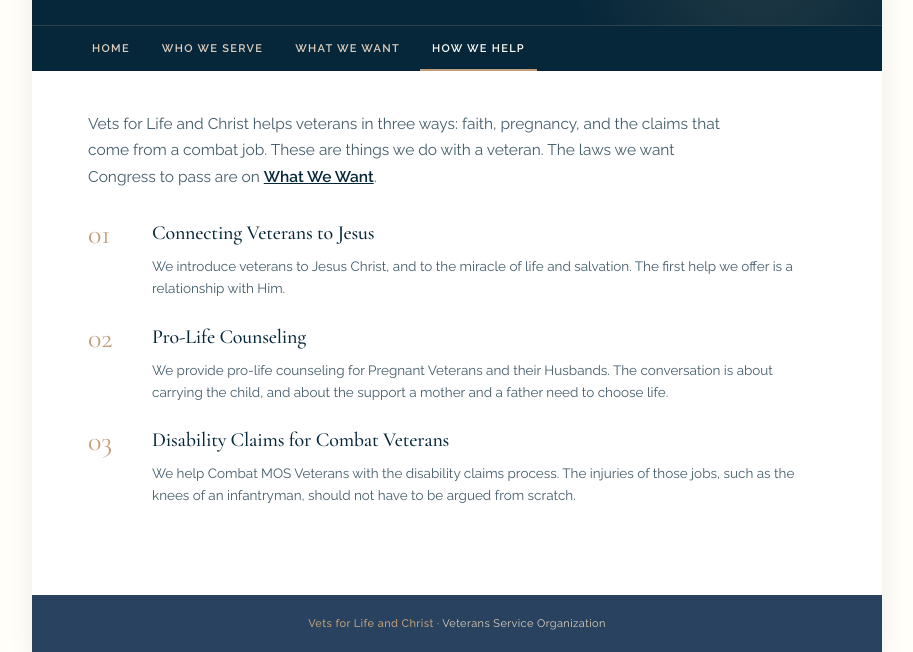
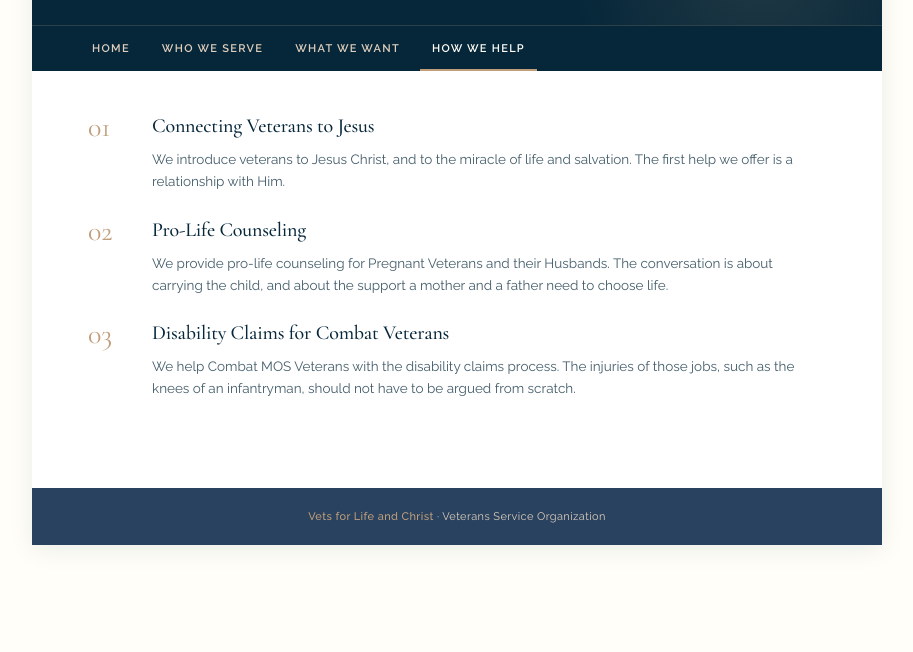
Before and after one commit to gracchistrategies/vflac, a plain HTML site: page how-we-help.html in a window 1280 px wide. Shown: the part 166-818 px from the top of the page, without its empty margins (183-1096 px from the left). Drawn offline with nearby package versions, Linux system fonts and the light colour scheme.

Commit message:
Open How We Help on the three items.

```diff
--- a/how-we-help.html
+++ b/how-we-help.html
@@ -24,10 +24,6 @@
   </nav>
 
   <div class="content">
-    <p class="mission">
-      Vets for Life and Christ helps veterans in three ways: faith, pregnancy, and the claims that come from a combat job. These are things we do with a veteran. The laws we want Congress to pass are on <a href="what-we-want.html">What We Want</a>.
-    </p>
-
     <div class="policies">
       <div class="policy">
         <div class="policy-num">01</div>
```
